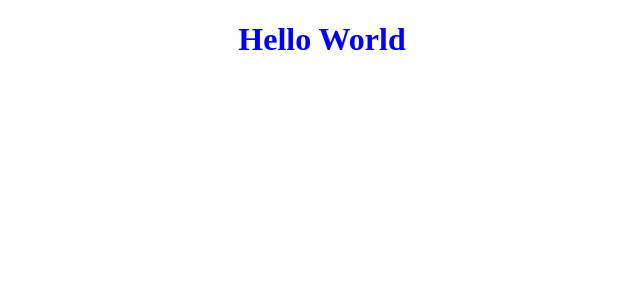
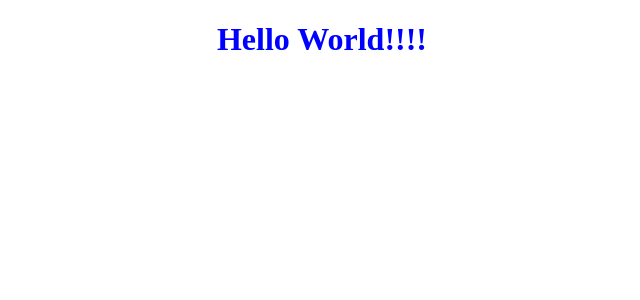
Before and after one commit to Aadarsh369/Movie_Recommender, a React (Create React App) app: page / in a window 1280 px wide. Shown: the top 300 px of the page, without its empty margins (318-958 px from the left). Built offline with nearby package versions, Linux system fonts and the light colour scheme.

Commit message:
changed 2nd time

```diff
--- a/src/App.js
+++ b/src/App.js
@@ -4,7 +4,7 @@ function App() {
   return (
     <div className="App">
         <h1>
-          Hello World
+          Hello World!!!!
         </h1>
     </div>
   );
```
